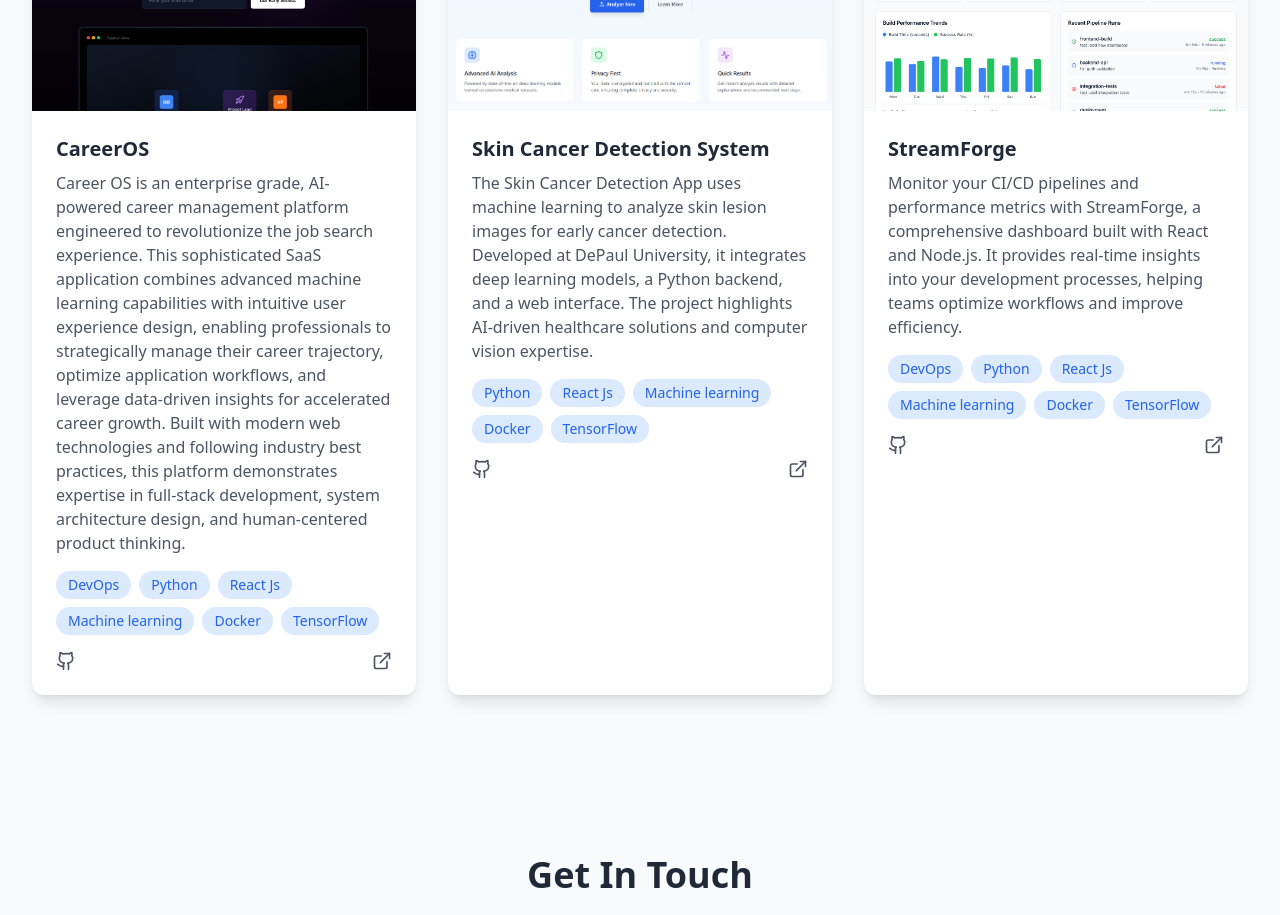
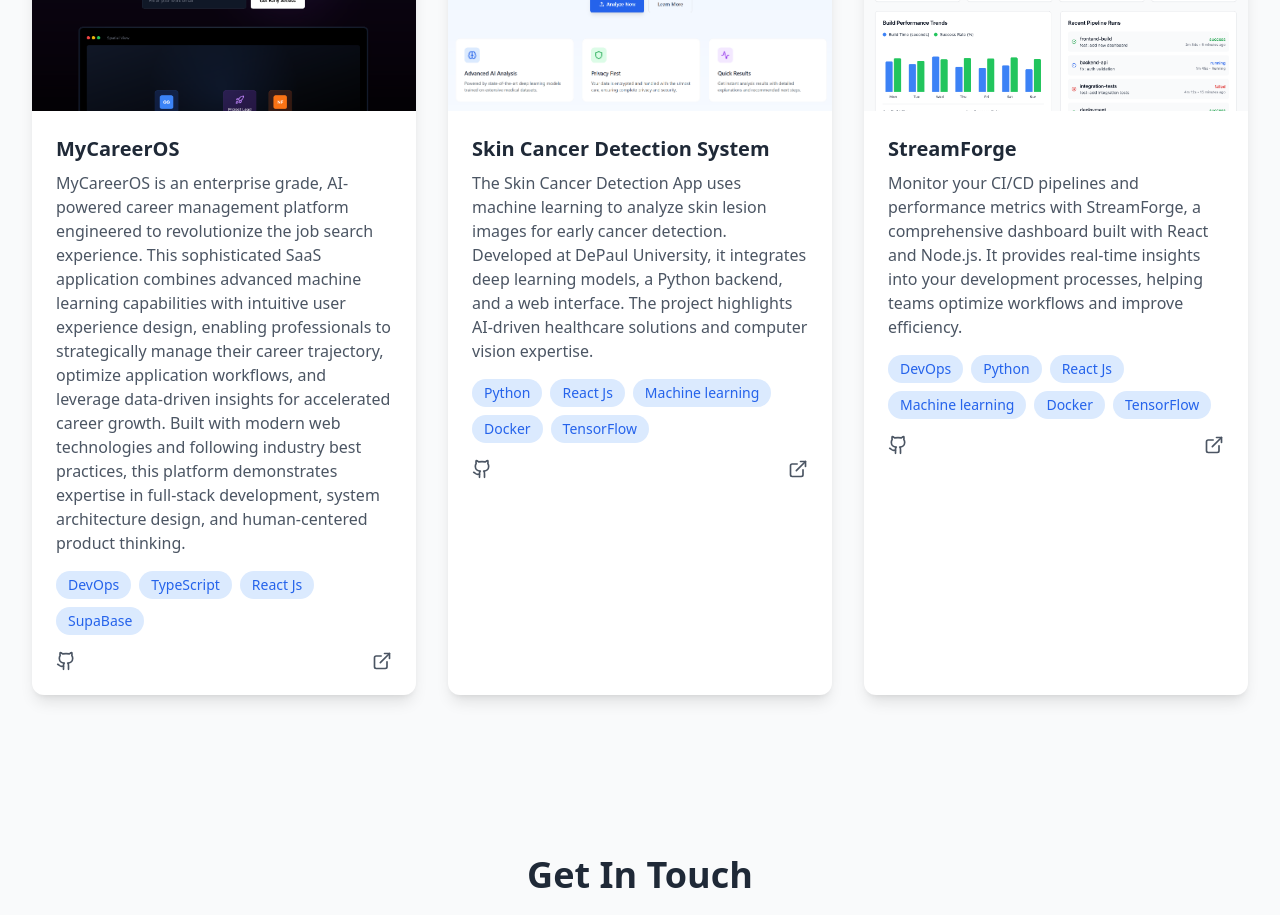
Before and after one commit to skadakia01/shlok-kadakia-portfolio, a React (Vite) app: page / in a window 1280 px wide. Shown: the part 5560-6475 px from the top of the page. Built offline with nearby package versions, Linux system fonts and the light colour scheme.

Commit message:
added new project MyCareerOS

```diff
--- a/src/components/Projects.tsx
+++ b/src/components/Projects.tsx
@@ -4,12 +4,12 @@ import { Github, ExternalLink } from 'lucide-react';
 
 const projects = [
   {
-    title: 'CareerOS',
-    description: 'Career OS is an enterprise grade, AI-powered career management platform engineered to revolutionize the job search experience. This sophisticated SaaS application combines advanced machine learning capabilities with intuitive user experience design, enabling professionals to strategically manage their career trajectory, optimize application workflows, and leverage data-driven insights for accelerated career growth. Built with modern web technologies and following industry best practices, this platform demonstrates expertise in full-stack development, system architecture design, and human-centered product thinking.',
+    title: 'MyCareerOS',
+    description: 'MyCareerOS is an enterprise grade, AI-powered career management platform engineered to revolutionize the job search experience. This sophisticated SaaS application combines advanced machine learning capabilities with intuitive user experience design, enabling professionals to strategically manage their career trajectory, optimize application workflows, and leverage data-driven insights for accelerated career growth. Built with modern web technologies and following industry best practices, this platform demonstrates expertise in full-stack development, system architecture design, and human-centered product thinking.',
     image: '/CareerOS.png',
-    //github: 'https://github.com/skadakia01/StreamForge',
-    //live: 'https://streamforge-production.vercel.app/',
-    tags: ['DevOps', 'Python', 'React Js', 'Machine learning', 'Docker', 'TensorFlow',]
+    github: 'https://github.com/skadakia01/MyCareerOS',
+    live: 'https://mycareeros.vercel.app/',
+    tags: ['DevOps', 'TypeScript', 'React Js', 'SupaBase',]
   },
   {
     title: 'Skin Cancer Detection System',
```
